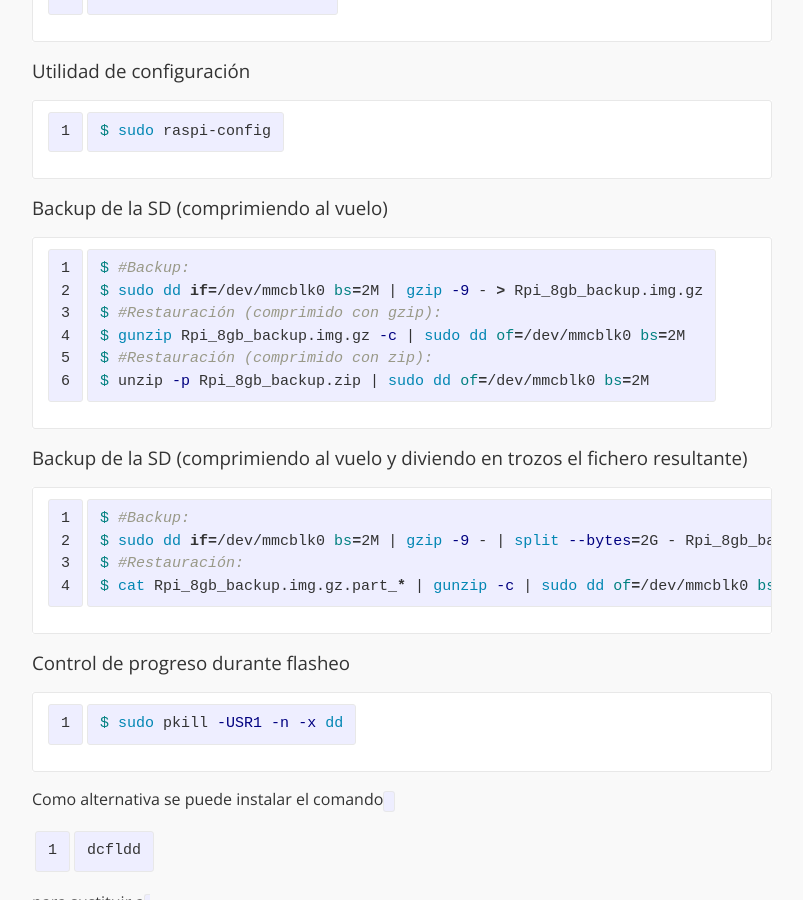
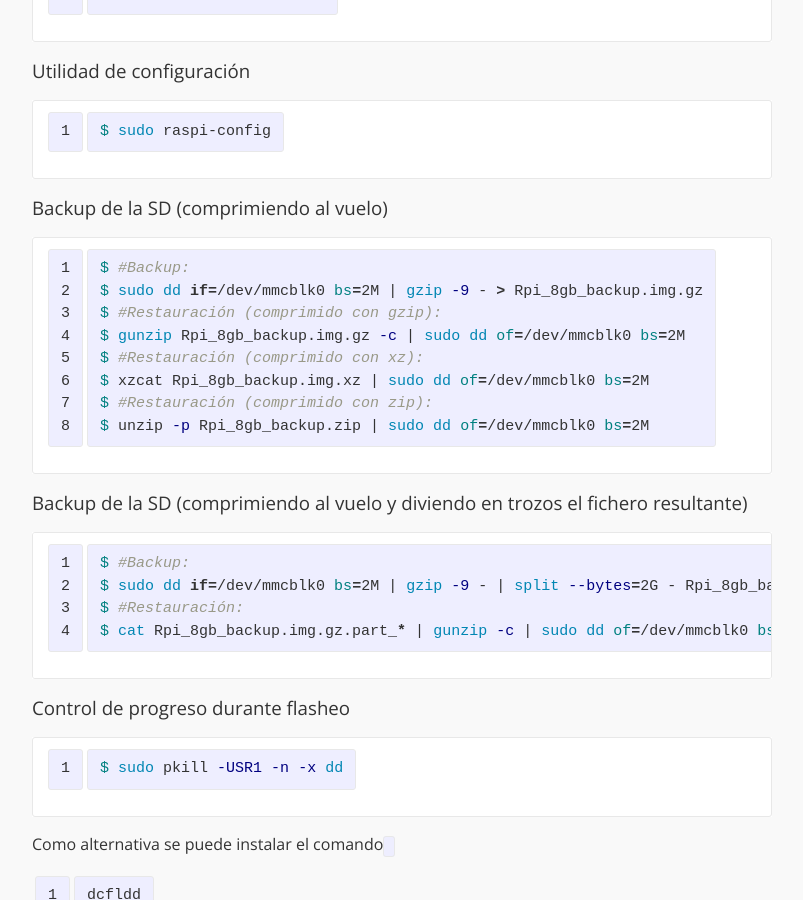
Before and after one commit to eduardofilo/eduardofilo.jekyll, a Jekyll site: the page built from sistemas/raspi.md, in a window 1280 px wide and 900 px high, scrolled down 1738 px. Shown: the whole window, without its empty margins (238-1041 px from the left). Built offline with Jekyll 4.4.1, drawn with Linux system fonts in a browser that asks for light colours.

Commit message:
Instalación imagen img.xz en Raspberry.

````diff
--- a/sistemas/raspi.md
+++ b/sistemas/raspi.md
@@ -78,6 +78,8 @@ $ #Backup:
 $ sudo dd if=/dev/mmcblk0 bs=2M | gzip -9 - > Rpi_8gb_backup.img.gz
 $ #Restauración (comprimido con gzip):
 $ gunzip Rpi_8gb_backup.img.gz -c | sudo dd of=/dev/mmcblk0 bs=2M
+$ #Restauración (comprimido con xz):
+$ xzcat Rpi_8gb_backup.img.xz | sudo dd of=/dev/mmcblk0 bs=2M
 $ #Restauración (comprimido con zip):
 $ unzip -p Rpi_8gb_backup.zip | sudo dd of=/dev/mmcblk0 bs=2M
 ```
````
